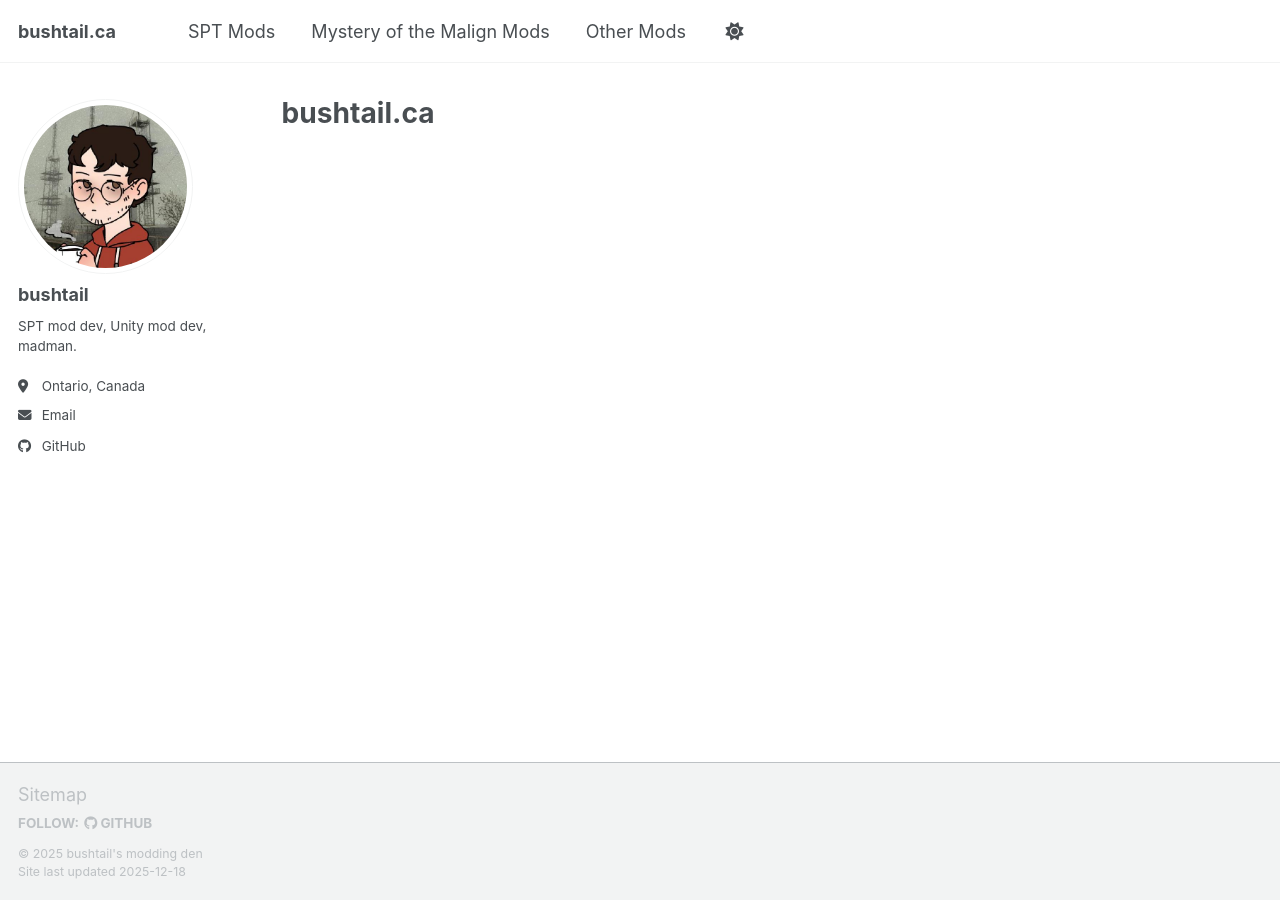
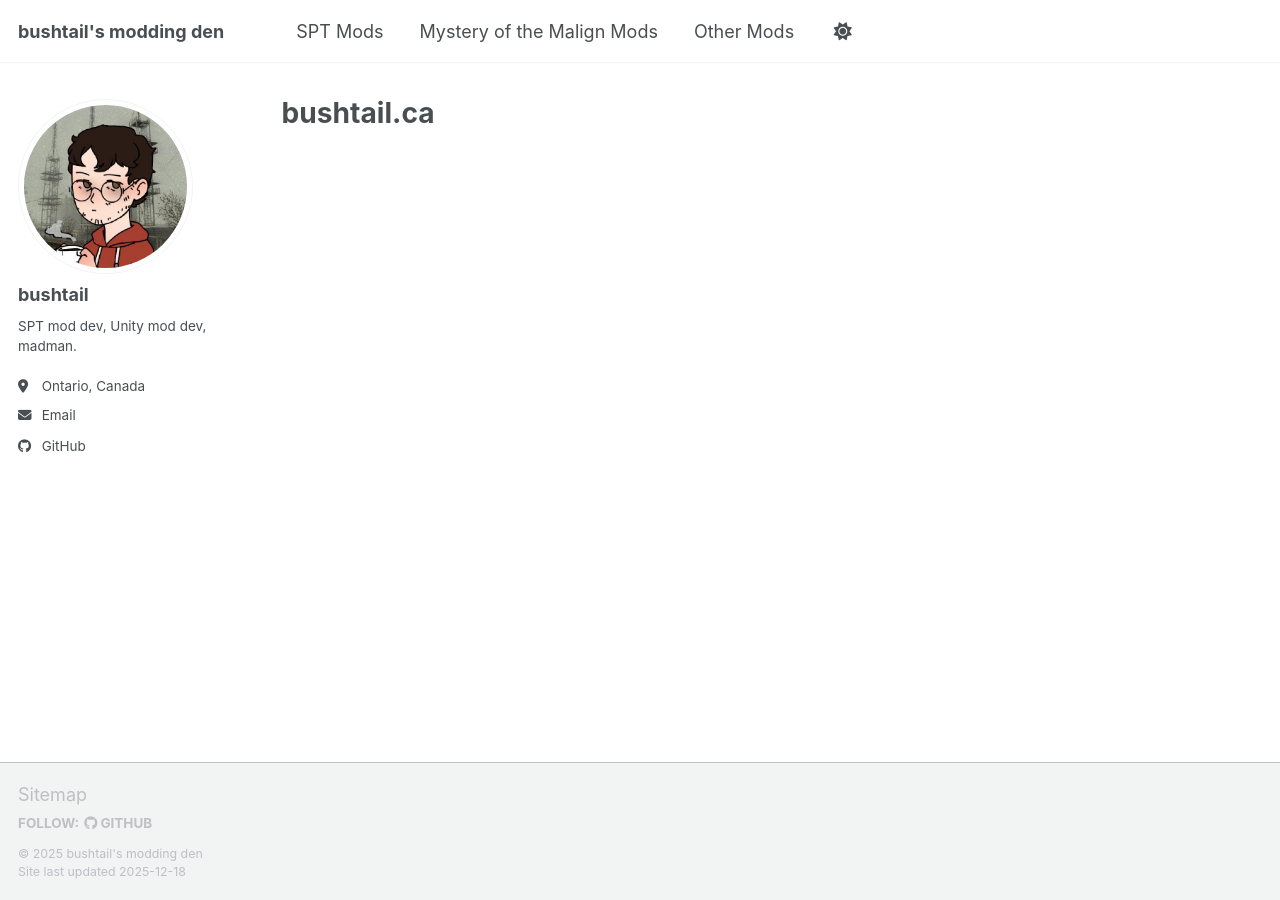
Before and after one commit to bushtail/bushtail.ca, a Jekyll site: the page built from _pages/about.md, in a window 1280 px wide. Built offline with Jekyll 4.4.1, drawn with Linux system fonts in a browser that asks for light colours; a script bundle is joined from its source files by our own code; library files that are not in the unit come from our copies.

```diff
--- a/_config.yml
+++ b/_config.yml
@@ -9,7 +9,7 @@
 # Basic Site Settings
 locale                   : "en-US"
 site_theme               : "default" # Currently available options are "default", "air"
-title                    : "bushtail.ca"
+title                    : "bushtail's modding den"
 title_separator          : "-"
 name                     : &name "bushtail's modding den"
 description              : &description "bushtail's modding den"   # Update this with a general description of your site, this is the default if not overridden by a page
```
